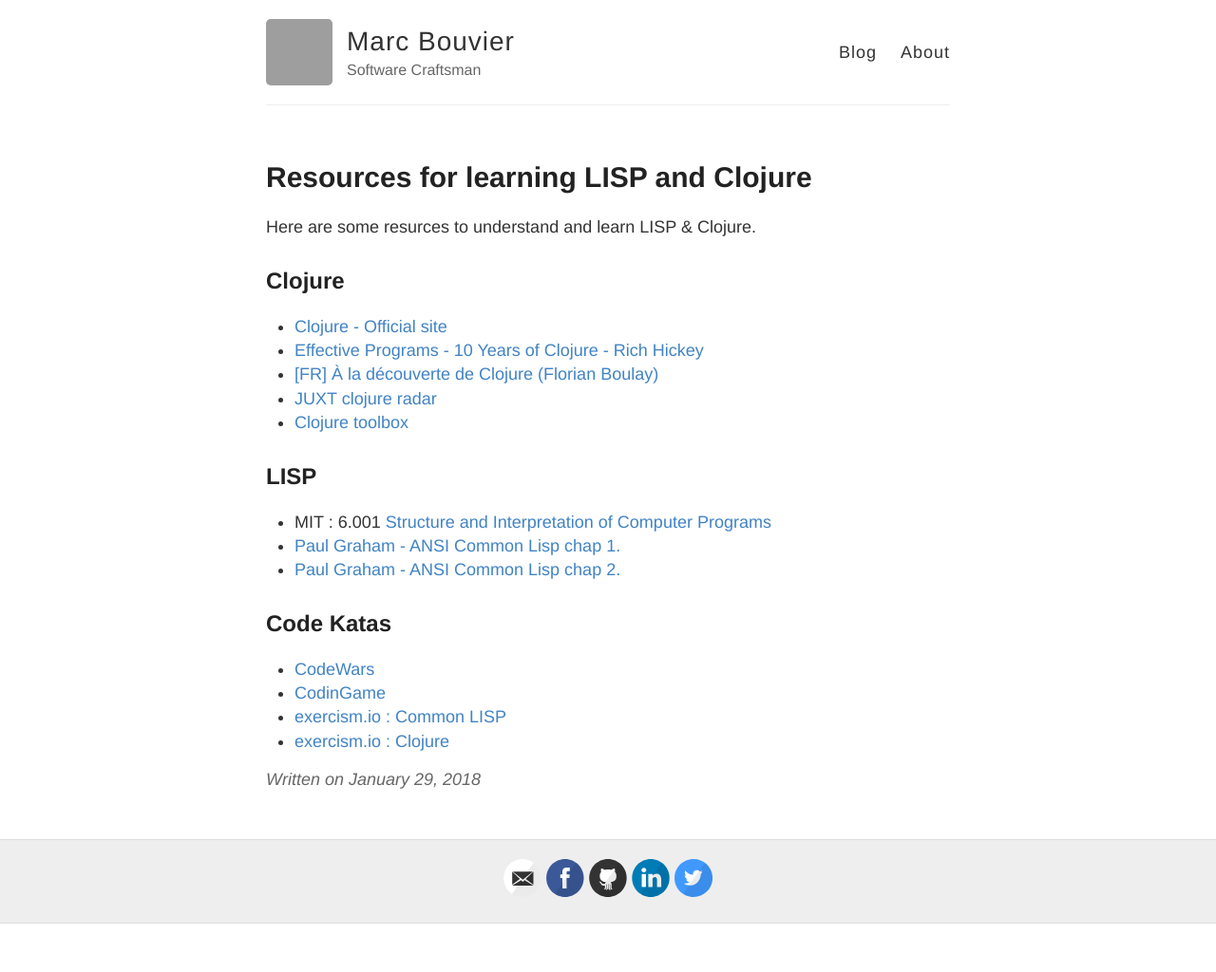
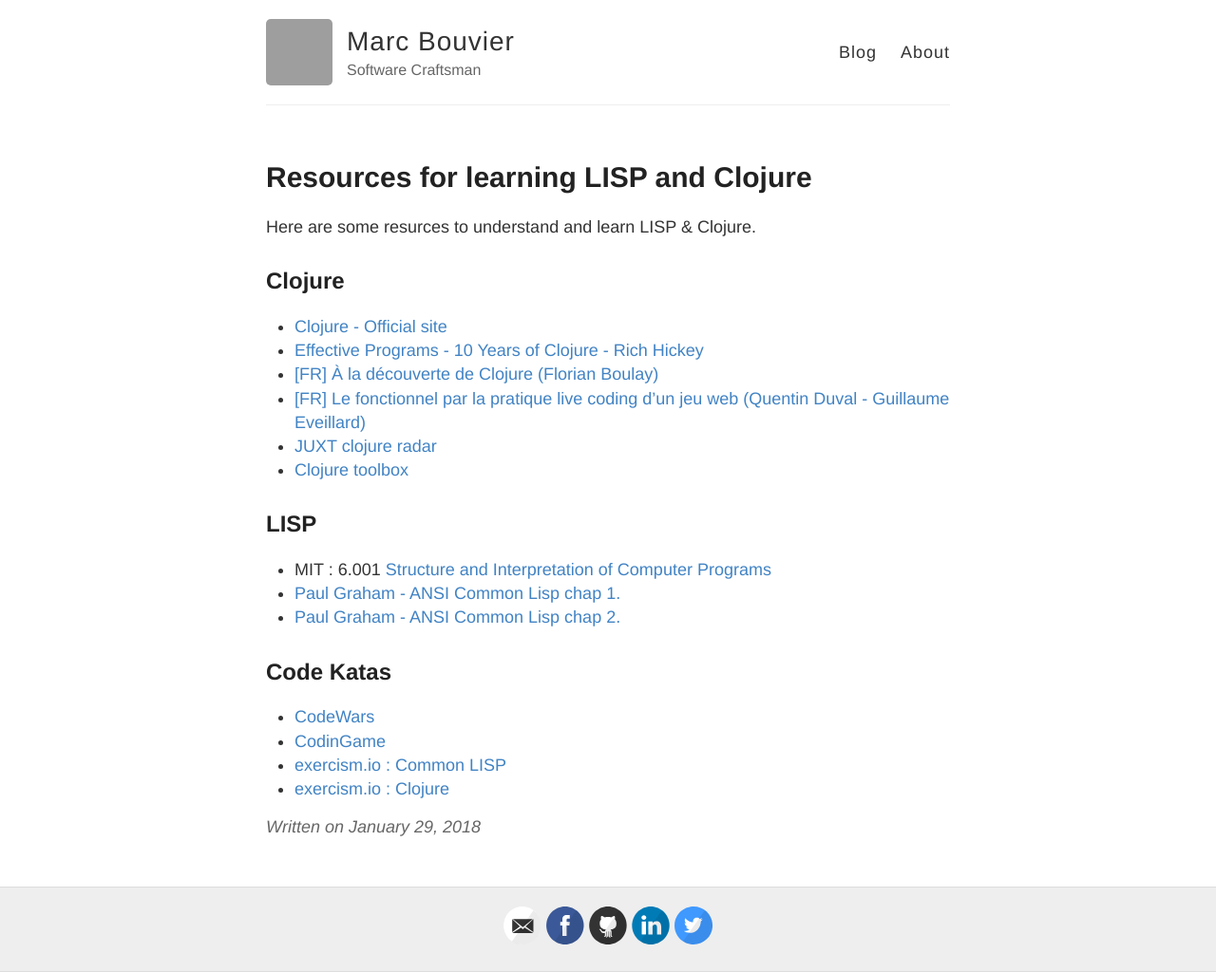
Before and after one commit to marc-bouvier/marc-bouvier.github.io, a Jekyll site: the page built from _posts/2018-01-29-learning-LISP-Clojure.md, in a window 1280 px wide. Shown: the whole page at 95% size. Built offline with Jekyll 4.4.1, drawn with Linux system fonts in a browser that asks for light colours; comment, search, counter and statistics services are not loaded; before the commit the page ends 973 px from its top, so only the background shows below that; grey boxes are pictures that could not be loaded.

Commit message:
Update 2018-01-29-learning-LISP-Clojure.md

```diff
--- a/_posts/2018-01-29-learning-LISP-Clojure.md
+++ b/_posts/2018-01-29-learning-LISP-Clojure.md
@@ -11,6 +11,7 @@
 - [Clojure - Official site](https://clojure.org/)
 - [Effective Programs - 10 Years of Clojure - Rich Hickey](https://www.youtube.com/watch?v=2V1FtfBDsLU)
 - [[FR] À la découverte de Clojure (Florian Boulay)](https://www.youtube.com/watch?v=z_KWmzs-j70)
+- [[FR] Le fonctionnel par la pratique live coding d’un jeu web (Quentin Duval - Guillaume Eveillard)](https://www.youtube.com/watch?v=qXMFq3YOHko)
 - [JUXT clojure radar](http://juxt.pro/radar.html)
 - [Clojure toolbox](https://www.clojure-toolbox.com/)
 
```
